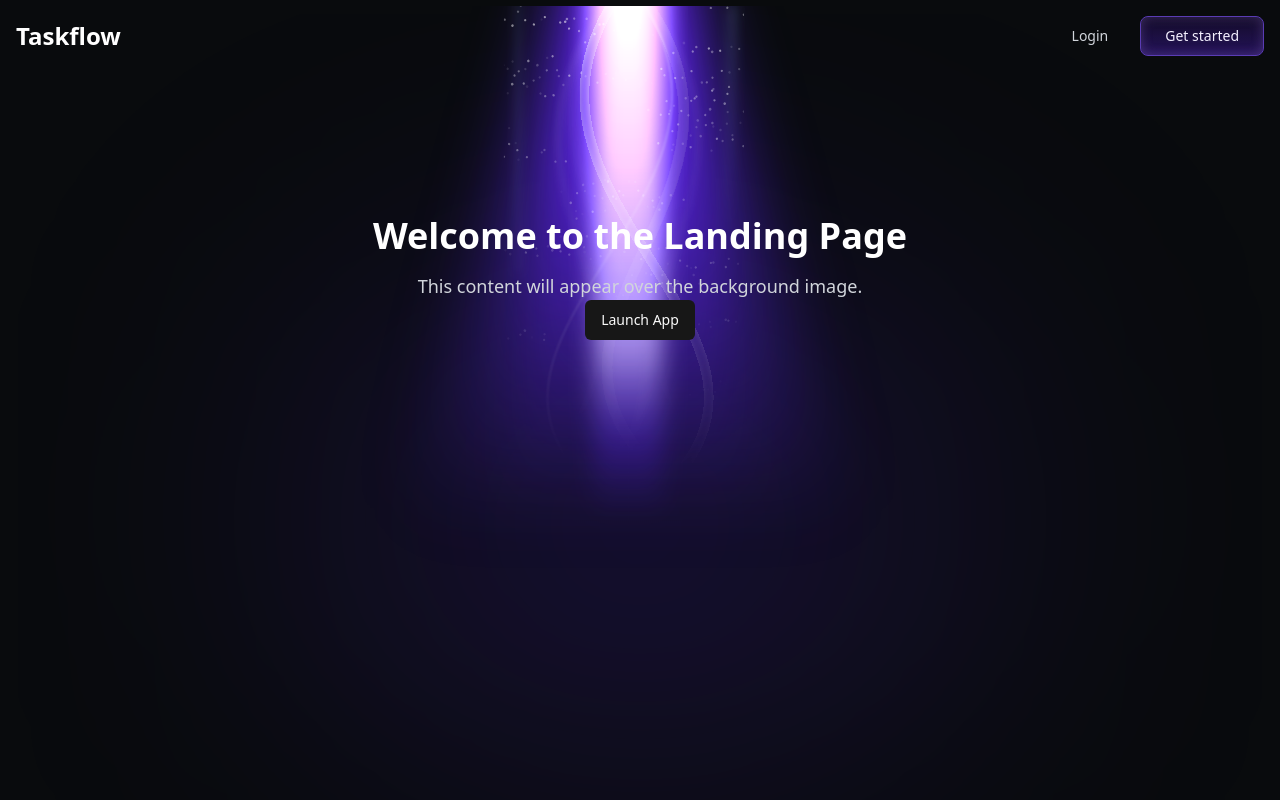
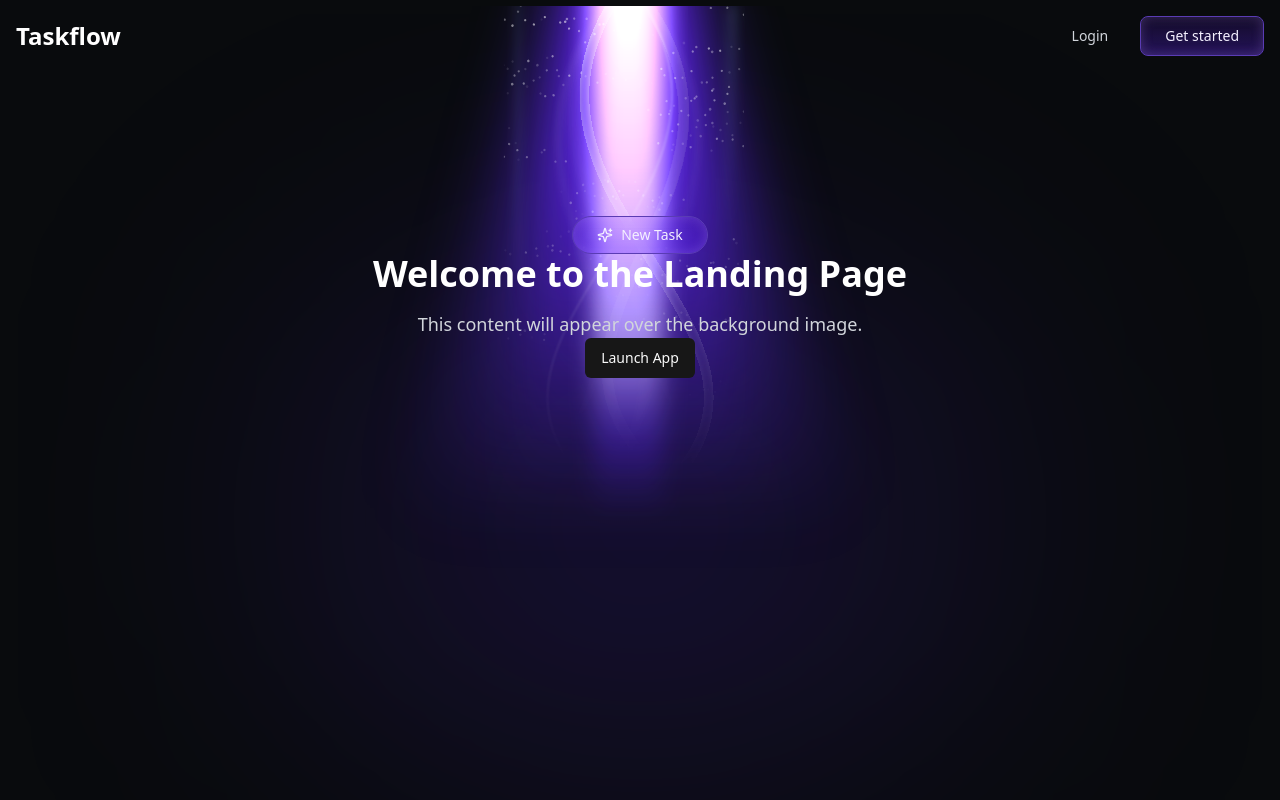
Before and after one commit to vaishnavip27/kanban, a React (Vite) app: page / in a window 1280 px wide. Built offline with nearby package versions, Linux system fonts and the light colour scheme; a web font is replaced by a local one.

Commit message:
landingpage

```diff
--- a/src/pages/LandingPage.tsx
+++ b/src/pages/LandingPage.tsx
@@ -1,5 +1,6 @@
 import LandingNav from "@/components/LandingNav";
 import { Button } from "@/components/ui/button";
+import { Sparkles } from 'lucide-react';
 
 const LandingPage = () => {
   return <div className="bg-[#090B0D] h-screen relative">
@@ -11,6 +12,10 @@ const LandingPage = () => {
     <div className="flex flex-col items-center relative justify-center z-10">
       <LandingNav/>
         <div className="mt-36 flex flex-col items-center justify-center">
+        <Button className="custom-get-started-button" style={{borderRadius:'28px', height:"38px"}}>
+            <Sparkles className="h-8 w-8"/>
+            <span>New Task</span>
+        </Button>
         <h1 className="text-white text-4xl font-bold">Welcome to the Landing Page</h1>
         <p className="text-gray-300 mt-4 text-lg">
           This content will appear over the background image.
```
